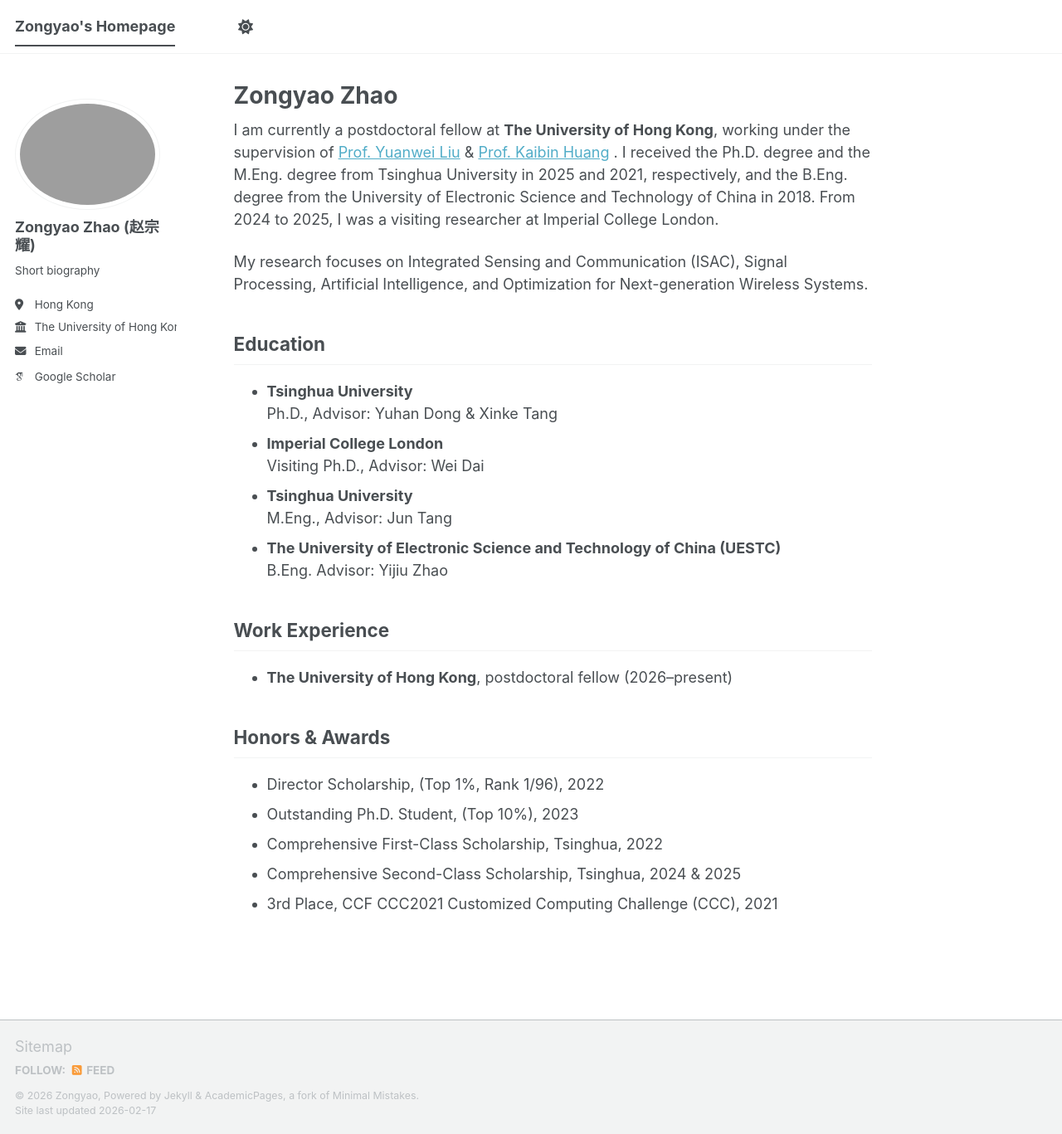
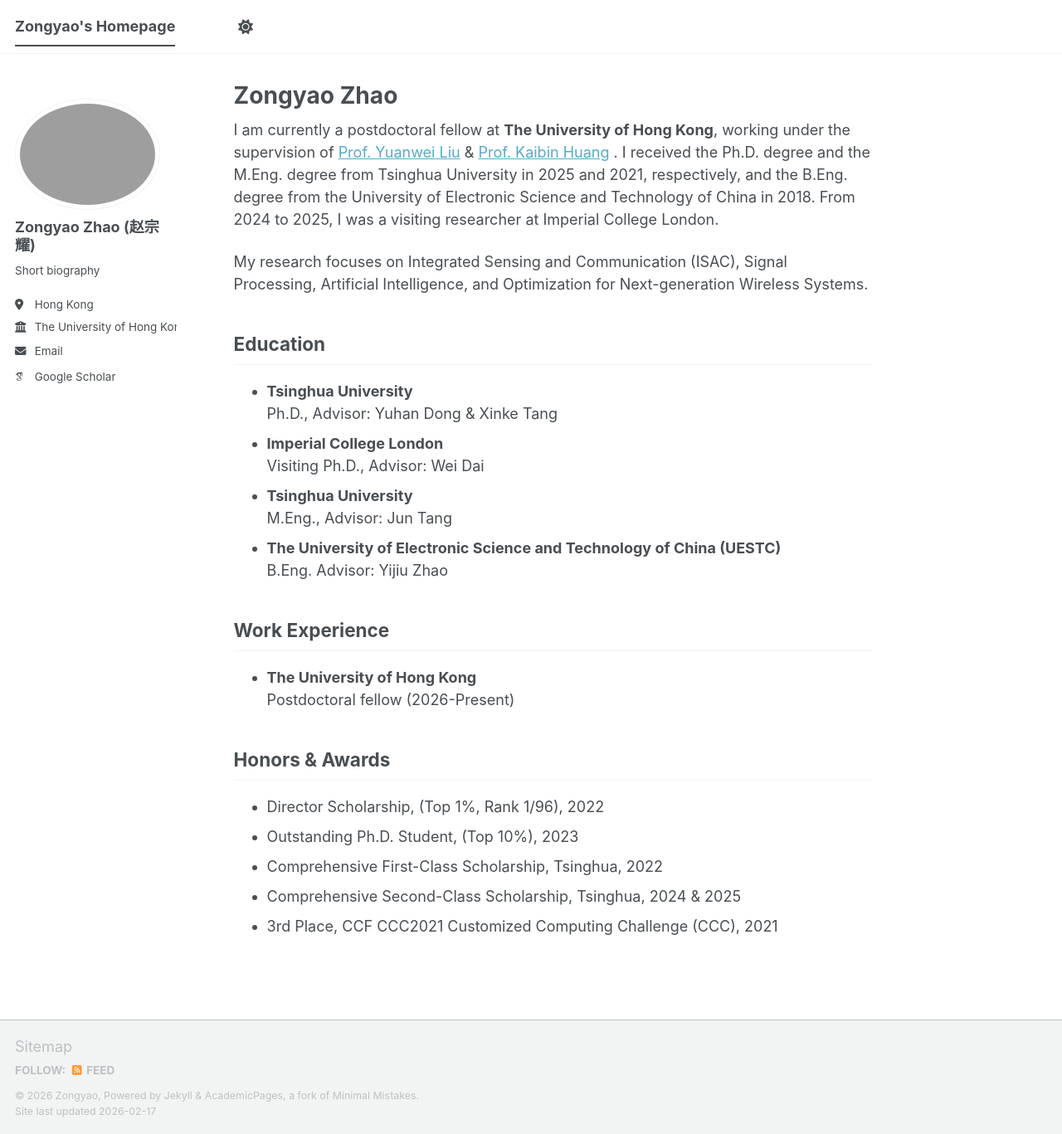
Before and after one commit to ZongyaoZhao/ZongyaoZhao.github.io, a Jekyll site: the page built from _pages/about.md, in a window 1280 px wide and 1367 px high. Shown: the whole window at 83% size. Built offline with Jekyll 4.4.1, drawn with Linux system fonts in a browser that asks for light colours; some web fonts are replaced; a script bundle is joined from its source files by our own code; library files that are not in the unit come from our copies.

```diff
--- a/_pages/about.md
+++ b/_pages/about.md
@@ -21,7 +21,8 @@ My research focuses on Integrated Sensing and Communication (ISAC), Signal Proce
   B.Eng. Advisor: Yijiu Zhao
 
 ## Work Experience
-- **The University of Hong Kong**, postdoctoral fellow (2026–present)
+- **The University of Hong Kong**
+Postdoctoral fellow (2026-Present)
 
 ## Honors & Awards
 - Director Scholarship, (Top 1%, Rank 1/96), 2022
```
